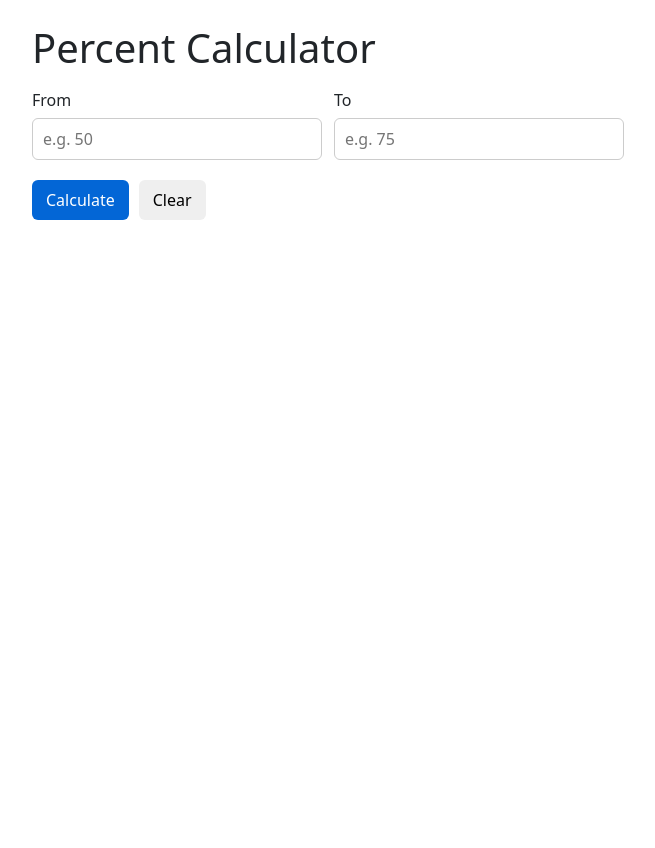
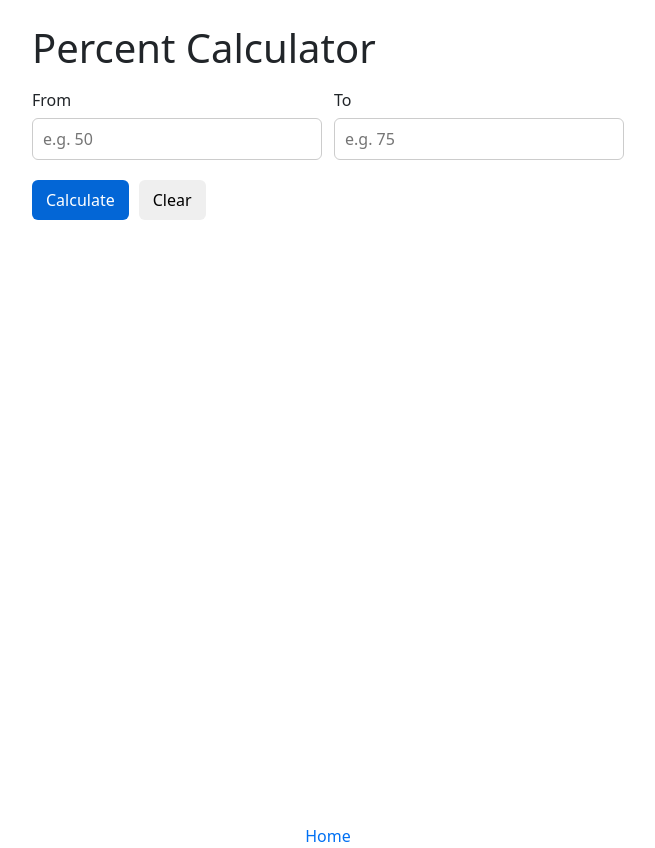
Before and after one commit to mayurkode7/Tools, a Next.js app in the folder tools-app/: page /percent in a window 1280 px wide. Shown: the whole page, without its empty margins (312-967 px from the left). Before the commit the page ends 800 px from the top, so only its background shows below. Built offline with nearby package versions, Linux system fonts and the light colour scheme.

Commit message:
Wrap main content in a div and add footer with home link in Percent Calculator component; adjust styles for better layout

```diff
--- a/tools-app/src/app/percent/page.js
+++ b/tools-app/src/app/percent/page.js
@@ -34,6 +34,7 @@ export default function Page() {
     }
 
     return (
+        <div>
         <main style={styles.container}>
             <h1 style={styles.title}>Percent Calculator</h1>
 
@@ -91,6 +92,15 @@ export default function Page() {
             {result !== null ? (
                 <p style={styles.result}>{`Percent change from ${from} to ${to}: `}<strong>{result}</strong></p>
             ) : null}
+
+
         </main>
+         <footer style={styles.footer || { marginTop: 24, textAlign: 'center' }}>
+            <a href="/" style={styles.link || { color: '#0070f3', textDecoration: 'none' }}>
+                Home
+            </a>
+        </footer>
+        </div>
+
     )
 }
--- a/tools-app/src/app/percent/style.js
+++ b/tools-app/src/app/percent/style.js
@@ -3,6 +3,7 @@ export const styles = {
         padding: 24,
         fontFamily: 'system-ui, -apple-system, "Segoe UI", Roboto, "Helvetica Neue", Arial',
         maxWidth: 640,
+        minHeight: 800,
         margin: '0 auto'
     },
     title: { marginBottom: 16 },
```
